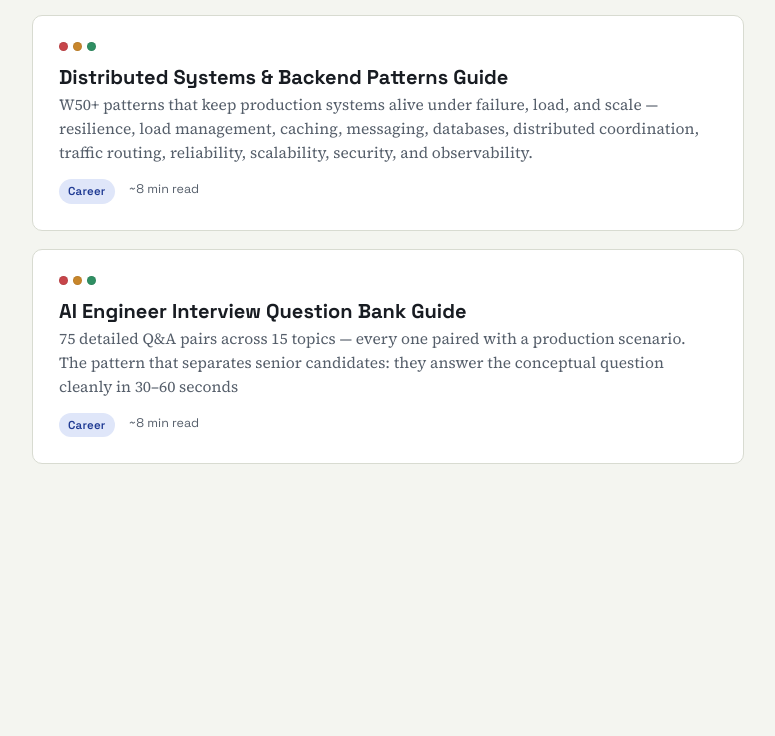
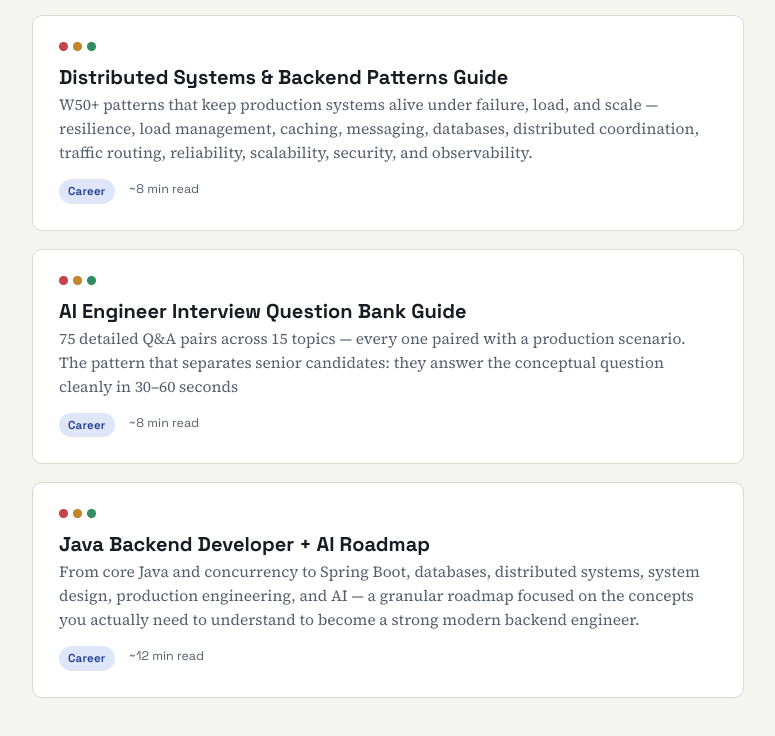
Before and after one commit to abhishekgoyal17/system-design-under-the-hood, a plain HTML site: page index.html in a window 1280 px wide. Shown: the part 1787-2523 px from the top of the page, without its empty margins (252-1027 px from the left). Before the commit the page ends 2369 px from the top, so only its background shows below. Drawn offline with Linux system fonts and the light colour scheme.

Commit message:
Update index.html

```diff
--- a/index.html
+++ b/index.html
@@ -163,6 +163,17 @@
     <div class="meta"><span class="chip b">Career</span><span>~8 min read</span></div>
   </a>
 
+   <a class="card" href="career-guide/java-backend-ai-era-roadmap.html">
+  <div class="top">
+    <span class="signal"><span class="r"></span><span class="a"></span><span class="g"></span></span>
+  </div>
+  <h3>Java Backend Developer + AI Roadmap</h3>
+  <p>From core Java and concurrency to Spring Boot, databases, distributed systems, system design, production engineering, and AI — a granular roadmap focused on the concepts you actually need to understand to become a strong modern backend engineer.</p>
+  <div class="meta"><span class="chip b">Career</span><span>~12 min read</span></div>
+</a>
+
+
+
 
 
 </div>
```
